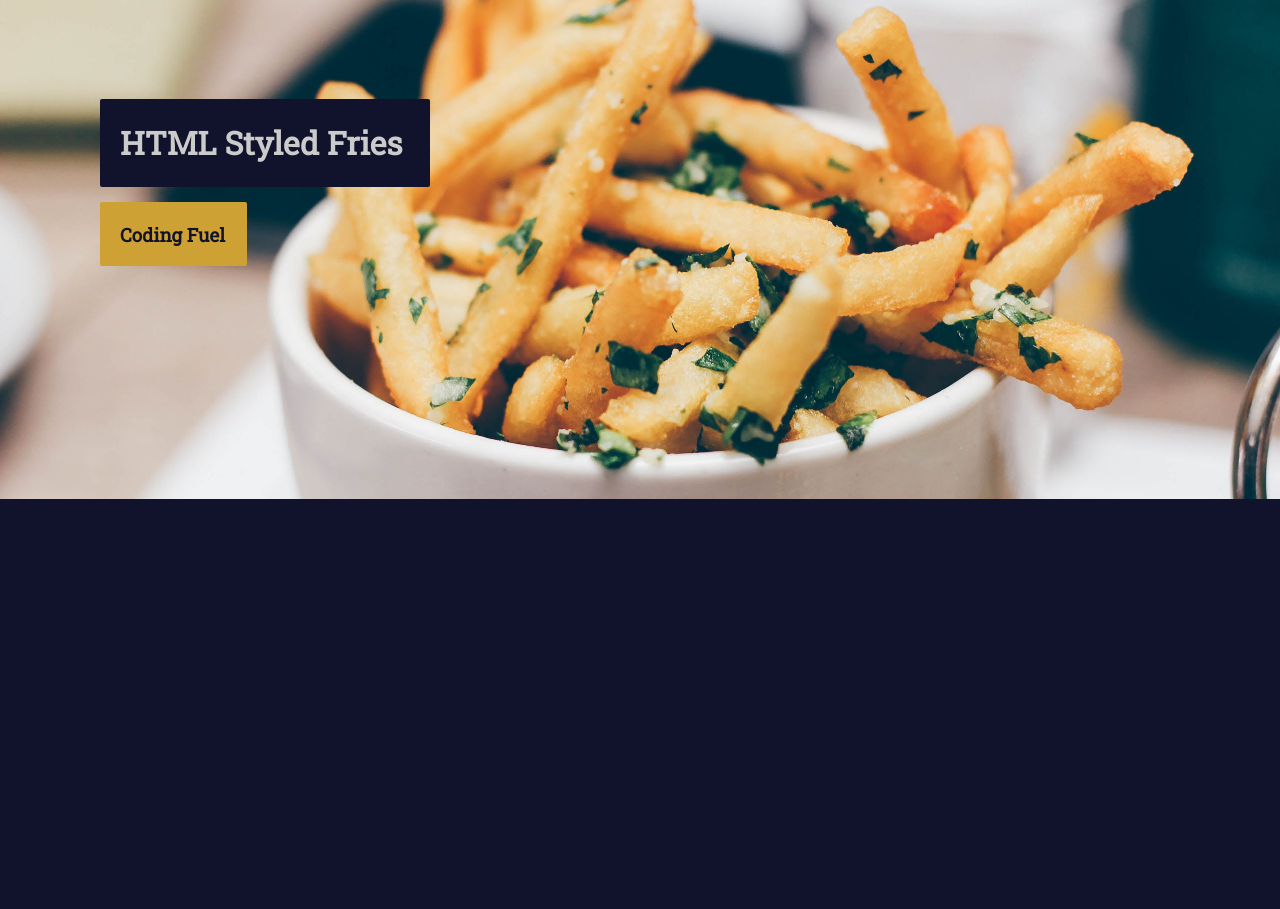
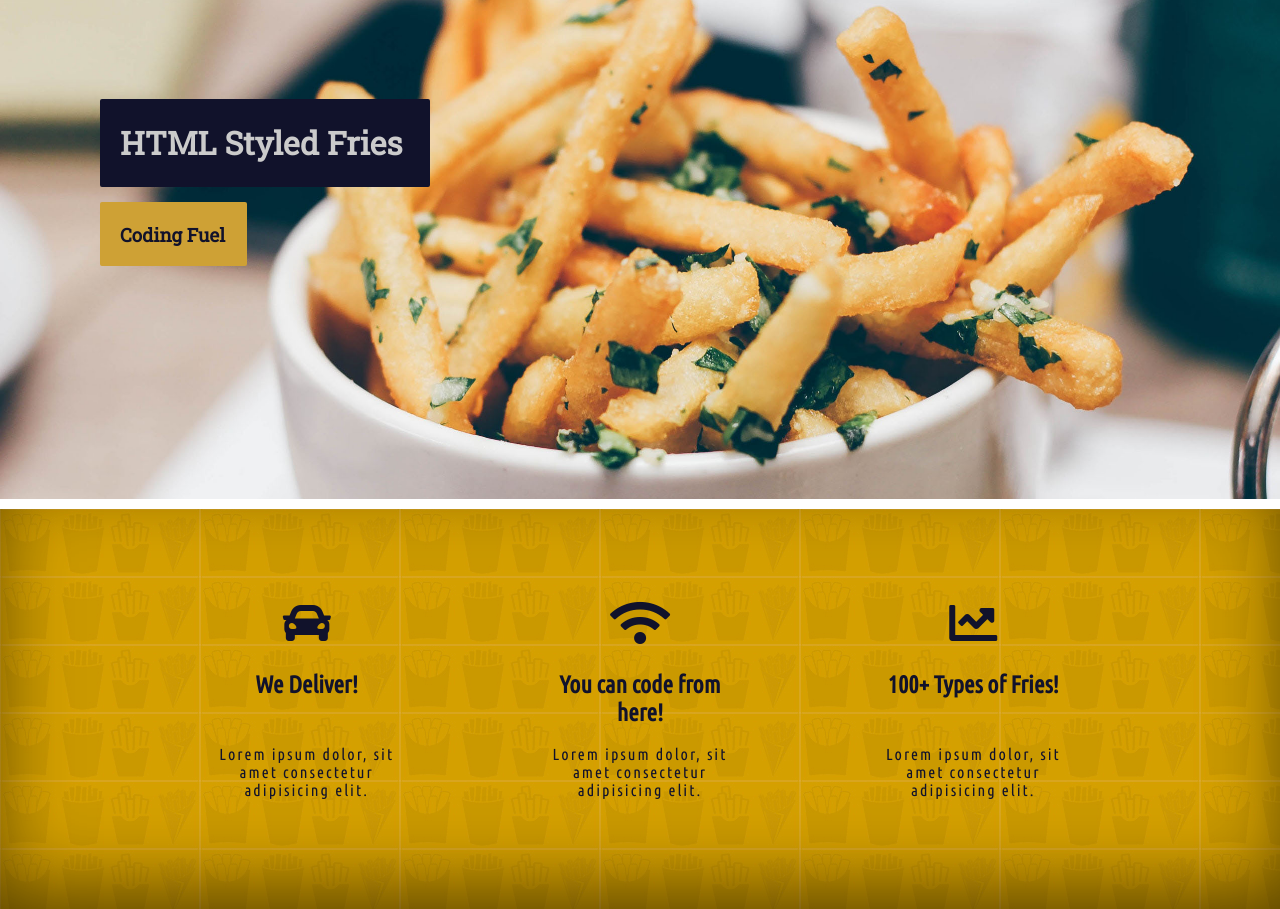
Before and after one commit to GeoHernandez27/gh-bottegaFries, a PHP site: page /index.html in a window 1280 px wide. Shown: the part 311-1220 px from the top of the page. Before the commit the page ends 810 px from the top, so only its background shows below. Run offline with PHP 8.4, Linux system fonts and the light colour scheme.

Commit message:
built and finished features section

```diff
--- a/index.html
+++ b/index.html
@@ -77,5 +77,35 @@
                 <h3>Coding Fuel</h3>
             </div>
     </div>
+
+    <div class="features-section">
+        <div class="columns-wrapper">
+            <div class="column">
+
+                <i class="fas fa-car"></i>
+                <p>We Deliver!</p>
+
+                <p>
+                    Lorem ipsum dolor, sit amet consectetur adipisicing elit.
+                </p>
+            </div>
+
+            <div class="column">
+                <i class="fas fa-wifi"></i>
+                <p>You can code from here!</p>
+                <p>
+                    Lorem ipsum dolor, sit amet consectetur adipisicing elit.
+                </p>
+            </div>
+
+            <div class="column">
+                <i class="fas fa-chart-line"></i>
+                <p>100+ Types of Fries!</p>
+                <p>
+                    Lorem ipsum dolor, sit amet consectetur adipisicing elit.
+                </p>
+            </div>
+        </div>
+    </div>
   </body>
 </html>
--- a/styles/homepage.css
+++ b/styles/homepage.css
@@ -27,3 +27,53 @@
     width: 107px;
     border-radius: 2px;
 }
+
+/* Features section styles */
+.features-section {
+    height: 400px;
+    background-image: url(../images/backgrounds/fries-multiply-bg.jpg);
+    background-color: #cea135;
+    border-top: 10px solid white;
+    color: #11122b;
+    display: flex;
+    justify-content: center;
+    align-items: center;
+    font-family: "Ubuntu Condensed", "sans-serif";
+    box-shadow: inset 0px -26px 79px -8px rgba(0, 0, 0, 0.58);
+}
+
+.features-section > .columns-wrapper {
+    width: 1000px;
+    display: flex;
+    justify-content: space-between;
+}
+
+.features-section > .columns-wrapper > .column {
+    padding: 20px;
+    margin: 42px;
+    text-align: center;
+    border-bottom: 5px solid transparent;
+    border-radius: 1px;
+    transition: 1s;
+}
+
+.features-section > .columns-wrapper > .column:hover {
+    border-bottom: 5px solid #11122b;
+}
+
+.features-section > .columns-wrapper > .column :nth-child(1) {
+    font-size: 3em;
+}
+.features-section > .columns-wrapper > .column :nth-child(2) {
+    font-size: 1.5em;
+    font-weight: 900;
+    height: 50px;
+    transition: 1s;
+}
+.features-section > .columns-wrapper > .column :nth-child(2):hover {
+   letter-spacing: 1px;
+}
+.features-section > .columns-wrapper > .column :nth-child(3) {
+    letter-spacing: 2px;
+
+}
```
Also changed, not shown: images/backgrounds/fries-multiply-bg.jpg (added).
